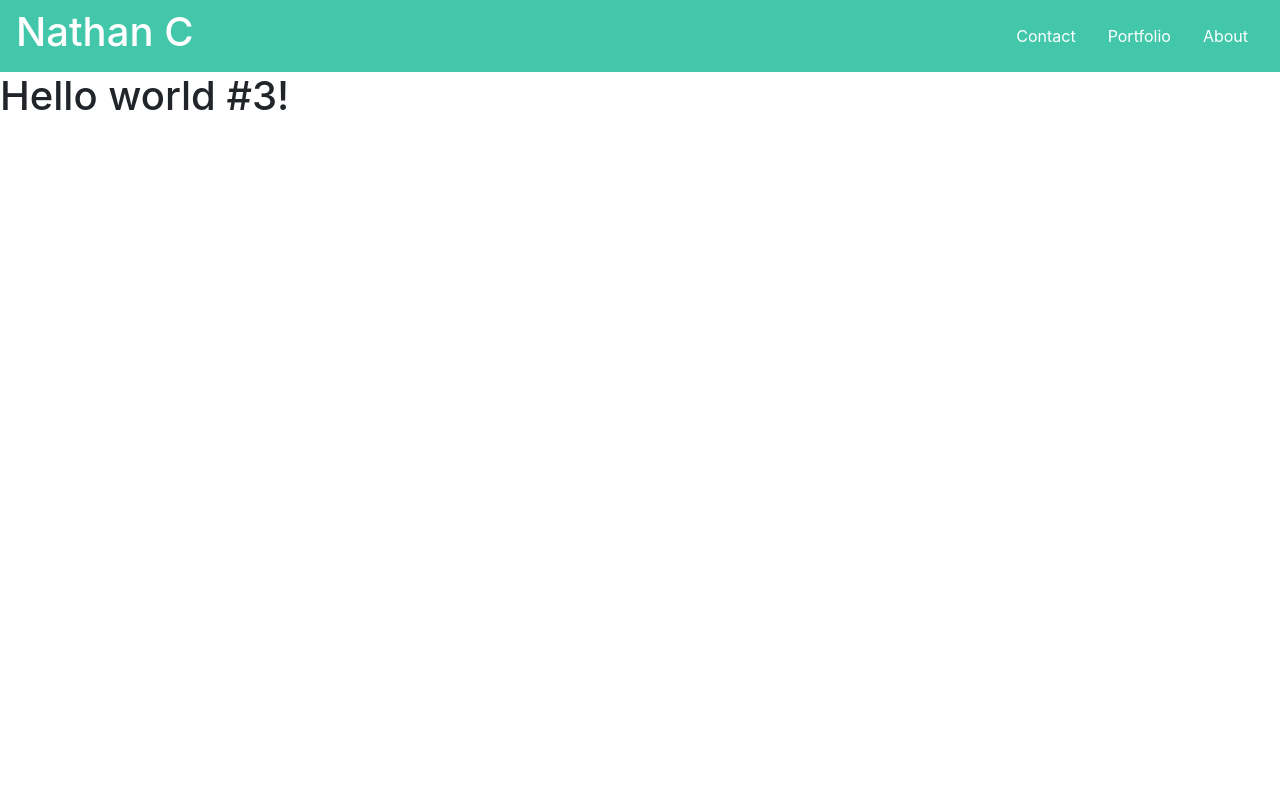
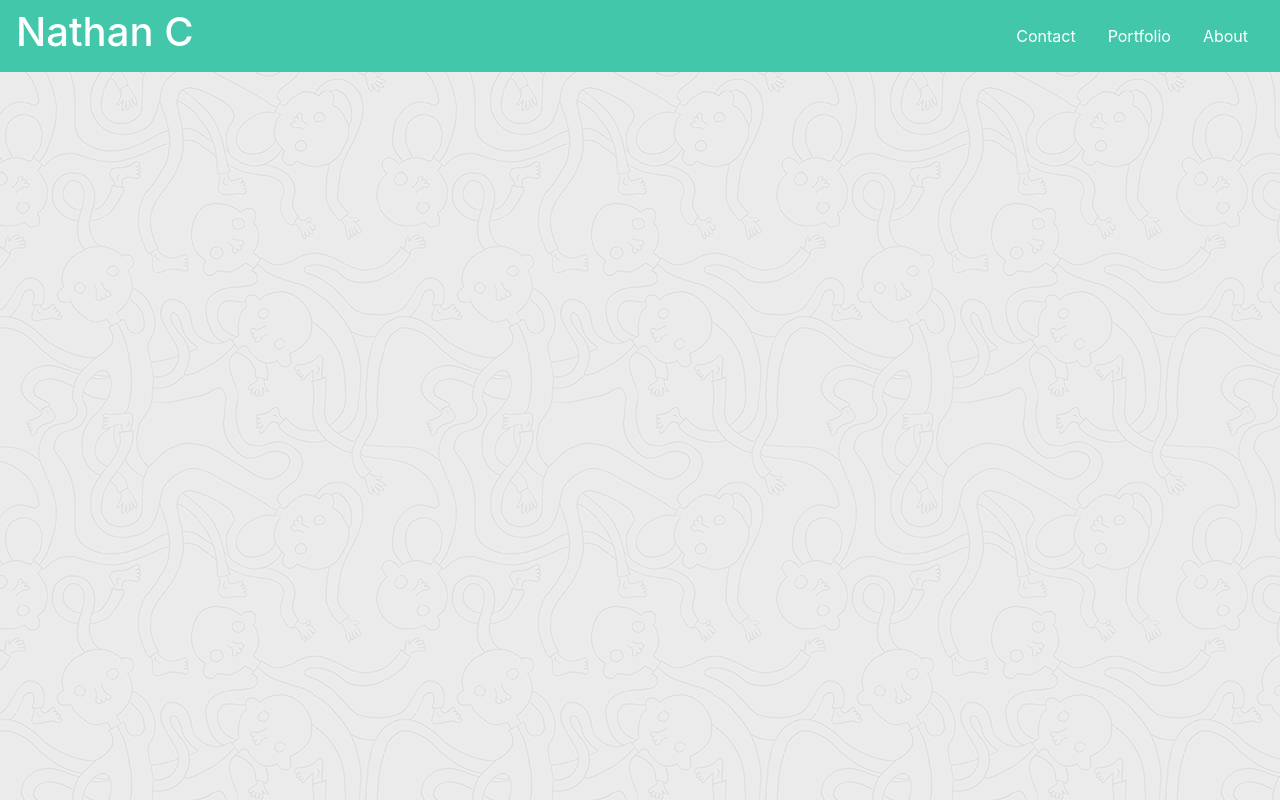
Before and after one commit to Napica/HW-02-Get-to-know-portfolio, a plain HTML site: page contact.html in a window 1280 px wide. Drawn offline with nearby package versions, Linux system fonts and the light colour scheme.

Commit message:
added background to the overall CSS

```diff
--- a/assets/style.css
+++ b/assets/style.css
@@ -9,3 +9,7 @@ nav h1 {
 .bg-light {
   background-color: #43c7aa !important;
 }
+
+body {
+    background-image:url("../assets/ignasi_pattern_s.png");
+ }
--- a/contact.html
+++ b/contact.html
@@ -38,7 +38,7 @@
       </ul>
     </nav>
 
-    <h1>Hello world #3!</h1>
+    <div class="background"></div>
 
     <script
       src="https://code.jquery.com/jquery-3.5.1.slim.min.js"
```
Also changed, not shown: index.html (+6 -1 lines), portfolio.html (+2 -1 lines).
